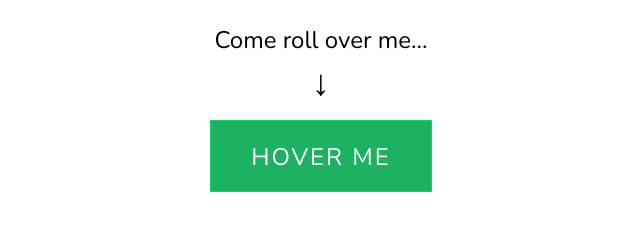
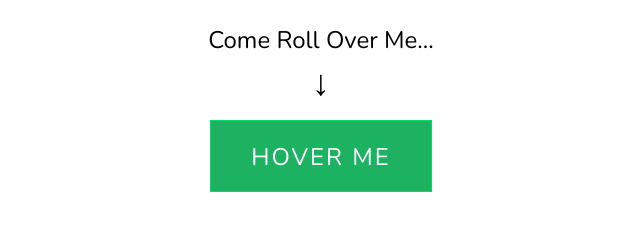
Before and after one commit to CoderMahabub/roll_over_button, a plain HTML site: page index.html in a window 1280 px wide. Shown: the full height of the page, 319-959 px from the left. Drawn offline with nearby package versions, Linux system fonts and the light colour scheme.

Commit message:
Update index.html

```diff
--- a/index.html
+++ b/index.html
@@ -8,7 +8,7 @@
     <link rel="stylesheet" href="style.css">
 </head>
 <body>
-    <p>Come roll over me...<br><sup>&darr;</sup></p>
+    <p>Come Roll Over Me...<br><sup>&darr;</sup></p>
 <a href="#" class="button">
   <span>Hover Me</span>
 </a>
```
